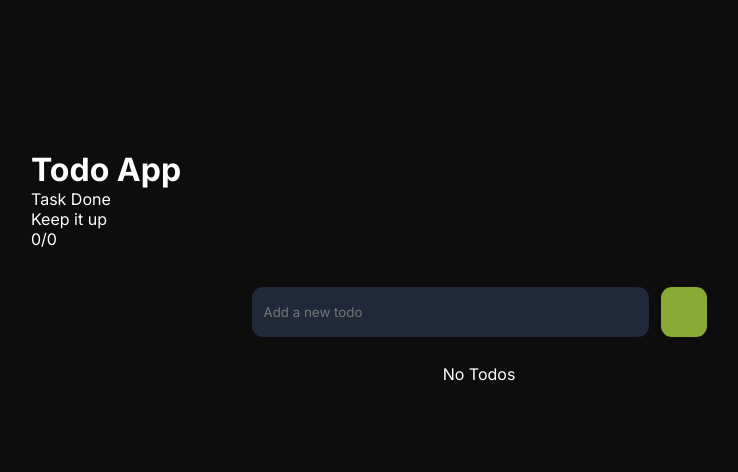
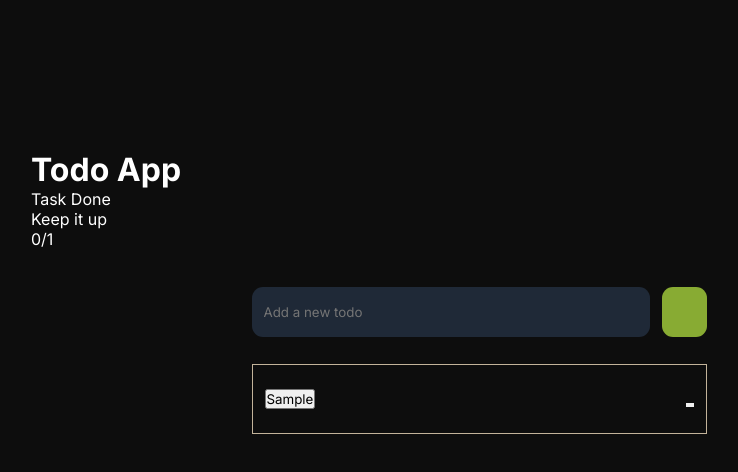
Before and after one commit to StevenH34/react-projects, a Next.js app in the folder todo-app/todo-app/: page / in a window 1280 px wide. Both pictures are taken after typing "Sample" into the empty fields and a click on the button "Submit". Shown: the top 472 px of the page, without its empty margins (161-899 px from the left). Built offline with nearby package versions, Linux system fonts and the light colour scheme.

Commit message:
Can add todos

```diff
--- a/todo-app/todo-app/src/app/page.js
+++ b/todo-app/todo-app/src/app/page.js
@@ -1,3 +1,5 @@
+"use client";
+
 import React from "react";
 import Form from "@/components/Form";
 import Header from "@/components/Header";
@@ -5,12 +7,17 @@ import TodoHero from "@/components/TodoHero";
 import TodoList from "@/components/TodoList";
 
 function Home() {
+    // useState hook to store todos
+    const [todos, setTodos] = React.useState([]);
+    const todosCompleted = todos.filter(todo => todo.isCompleted === true ).length;
+    const totalTodos = todos.length;
+
     return (
         <div className="wrapper">
             <Header />
-            <TodoHero todosCompleted={0} totalTodos={0} />
-            <Form />
-            <TodoList todos={[]} />
+            <TodoHero todosCompleted={todosCompleted} totalTodos={totalTodos} />
+            <Form setTodos={setTodos} />
+            <TodoList todos={todos} setTodos={setTodos}/>
         </div>
     );
 }
--- a/todo-app/todo-app/src/components/Form.jsx
+++ b/todo-app/todo-app/src/components/Form.jsx
@@ -1,10 +1,17 @@
 // The input form
-
 'use client';
 
-function Form() {
+function Form({setTodos}) {
     const handleSubmit = (event) => {
         event.preventDefault(); // prevents form submitting and reloading the entire app
+        const value = event.target.todo.value; // get value from input
+        const newTodo = {
+            title: value,
+            id: self.crypto.randomUUID(),
+            isCompleted: false
+        };
+        setTodos((prevTodos) => [ ...prevTodos, newTodo ]);
+
         event.target.reset();   // reset form
     };
 
@@ -20,9 +27,6 @@ function Form() {
             </label>
             <button>
                 <span className="visually-hidden">Submit</span>
-                <svg>
-                    <path d=" "/>
-                </svg>
             </button>
         </form>
     );
--- a/todo-app/todo-app/src/components/Header.jsx
+++ b/todo-app/todo-app/src/components/Header.jsx
@@ -2,7 +2,6 @@ function Header() {
     return (
         <>
             <svg>
-                <path d=" "/>
             </svg>
             <h1>Todo App</h1>
         </>
--- a/todo-app/todo-app/src/components/TodoList.jsx
+++ b/todo-app/todo-app/src/components/TodoList.jsx
@@ -1,9 +1,11 @@
-function TodoList({todos}) {
+function TodoList({todos, setTodos}) {
     return (
         <ol className="todo-list">
             {todos && todos.length > 0 ? (
-                todos.map((item, index) => <Item key={index} item={item} />)
-            ): (
+                todos.map((item, index) => (
+                    <Item key={index} item={item} setTodos={setTodos} />
+                ))
+            ) : (
                 <p>No Todos</p>
             )}
         </ol>
@@ -11,27 +13,27 @@ function TodoList({todos}) {
 }
 
 // Item component
-function Item({item}) {
+function Item({item, setTodos}) {
+    const completeTodo = () => {
+        setTodos((prevTodos) =>
+            prevTodos.map((todo) =>
+                todo.id === item.id ? { ...todo, isCompleted: !todo.isCompleted } : todo
+            )
+        );
+    };
     return (
         <li id={item?.id} className="todo-item">
-            <button>
-                <svg>
-                    <circle cx="12" cy="12" r="10" fillRule="nonzero"/>
-                </svg>
-                <p>{item?.title}</p>
+            <button className="todo-item-left" onClick={completeTodo}>
+                <p style={ item.isCompleted ? { textDecoration: "line-through" } : {} }>
+                    {item?.title}
+                </p>
             </button>
             <div className="todo-item-right">
                 <button>
                     <span className="visually-hidden">Edit</span>
-                    <svg>
-                        <path d=" "/>
-                    </svg>
                 </button>
                 <button>
                     <span className="visually-hidden">Delete</span>
-                    <svg>
-                        <path d=" "/>
-                    </svg>
                 </button>
             </div>
         </li>
```
